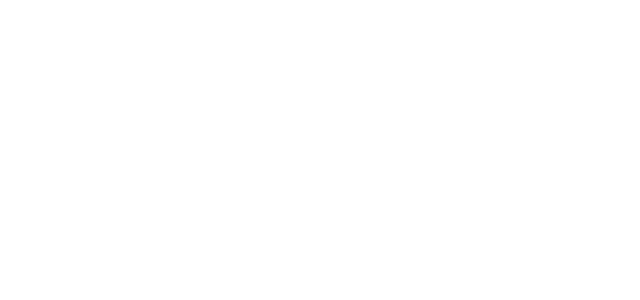
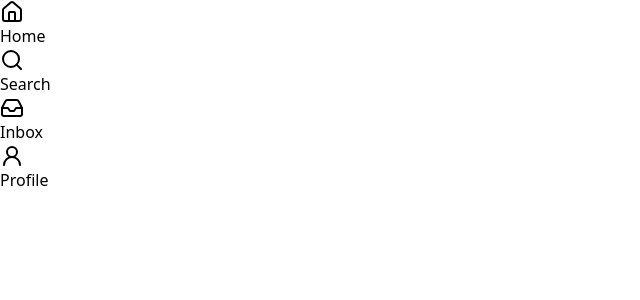
Before and after one commit to suwi-lanji/vite-react-tabs, a React (Vite) app: page / in a window 1280 px wide. Shown: the top 300 px of the page, without its empty margins (0-640 px from the left). Built offline with nearby package versions, Linux system fonts and the light colour scheme.

Commit message:
added bottomtab component

```diff
--- /dev/null
+++ b/src/components/bottom-tabs.tsx
@@ -0,0 +1,15 @@
+import { Link } from "react-router-dom";
+import { nav_items } from "../config/navigation";
+
+export default function BottomTabs() {
+    return (
+        <div className="flex items-center justify-between p-4">
+            { nav_items.map(item =>
+                <Link to={''} className="flex flex-col items-center">
+                    <item.icon/>
+                    <span className="">{item.label}</span>
+                </Link>
+            )}
+        </div>
+    )
+}
--- /dev/null
+++ b/src/config/navigation.ts
@@ -0,0 +1,30 @@
+import { Home, Inbox, Search, UserRound } from "lucide-react"
+export interface BottomTabItem {
+    id: number,
+    label: string | null,
+    // eslint-disable-next-line @typescript-eslint/no-explicit-any
+    icon: any
+}
+
+export const nav_items: BottomTabItem[] = [
+{
+    id: 1,
+    label: "Home",
+    icon: Home
+},
+{
+    id: 2,
+    label: "Search",
+    icon: Search
+},
+{
+    id: 3,
+    label: "Inbox",
+    icon: Inbox
+},
+{
+    id: 4,
+    label: "Profile",
+    icon: UserRound
+},
+]
--- a/src/routes/root.tsx
+++ b/src/routes/root.tsx
@@ -1,7 +1,13 @@
+import { Outlet } from "react-router-dom";
+import BottomTabs from "../components/bottom-tabs";
+
 export default function Root() {
     return (
         <div className="">
-
+            <main>
+                <Outlet/>
+            </main>
+            <BottomTabs/>
         </div>
     )
 }
```
